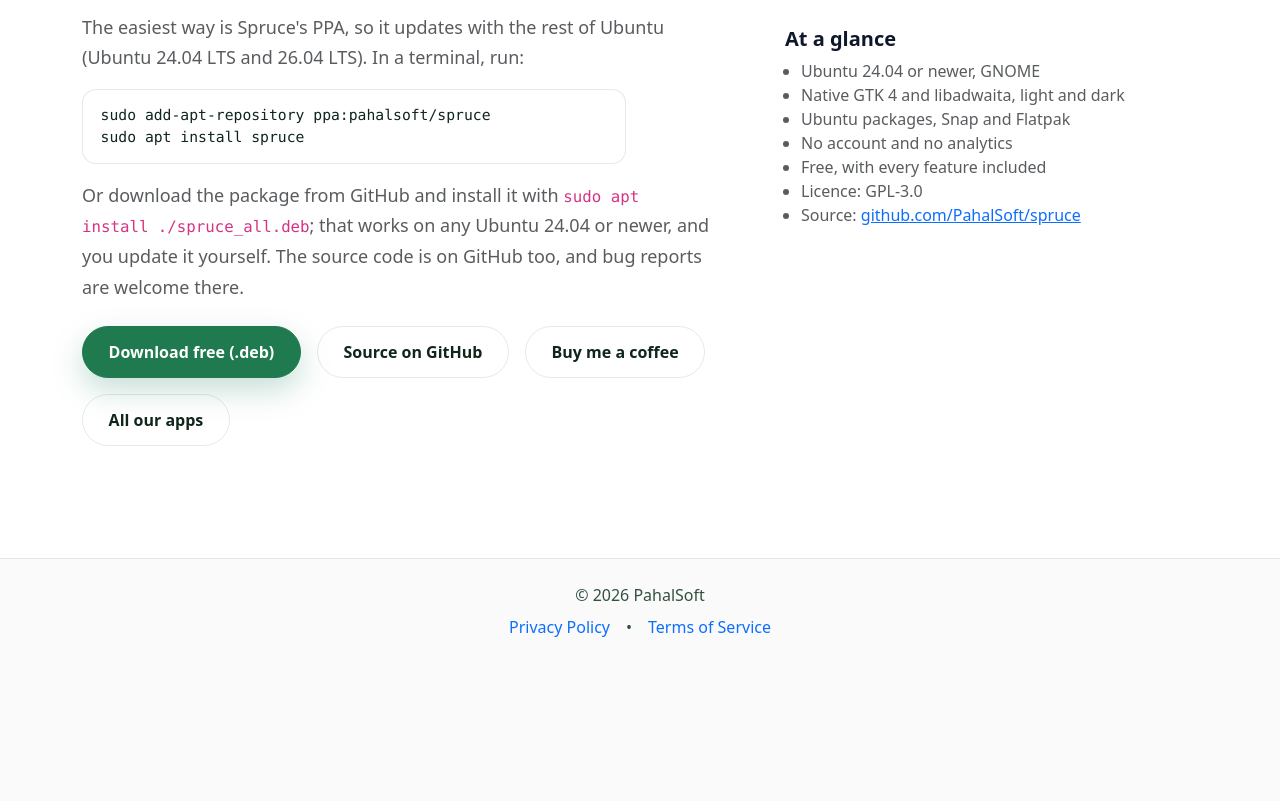
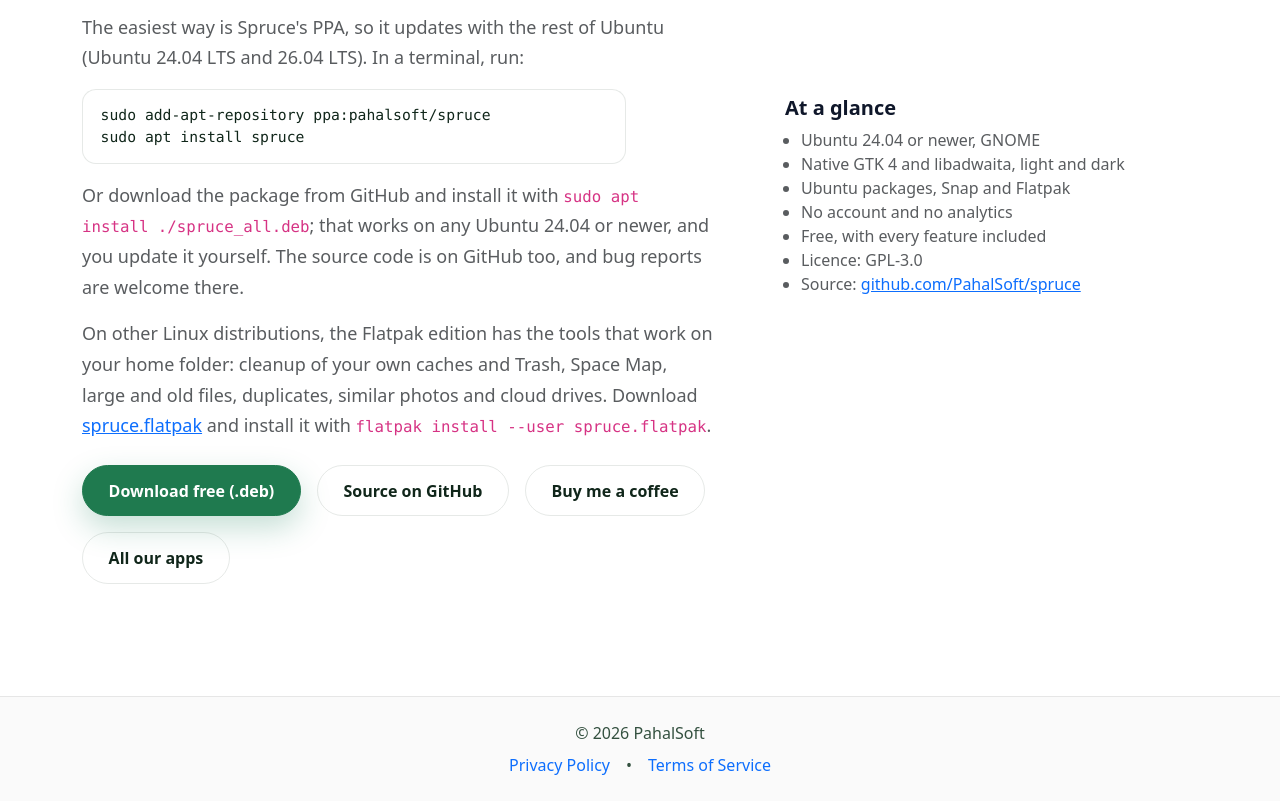
Before and after one commit to PahalSoft/pahalsoft.com, a plain HTML site: page apps/spruce.html in a window 1280 px wide. Shown: the part 7276-8077 px from the top of the page. Before the commit the page ends 7939 px from the top, so only its background shows below. Drawn offline with nearby package versions, Linux system fonts and the light colour scheme; files whose address does not match are found by name.

Commit message:
Spruce: the Flatpak edition
Co-Authored-By: Claude Opus 5.5 <noreply@anthropic.com>

```diff
--- a/apps/spruce.html
+++ b/apps/spruce.html
@@ -438,6 +438,13 @@ sudo apt install spruce</code></pre>
             or newer, and you update it yourself. The source code is on GitHub too, and
             bug reports are welcome there.
           </p>
+          <p class="text-muted">
+            On other Linux distributions, the Flatpak edition has the tools that work on your
+            home folder: cleanup of your own caches and Trash, Space Map, large and old files,
+            duplicates, similar photos and cloud drives. Download
+            <a href="https://github.com/PahalSoft/spruce/releases/latest/download/spruce.flatpak">spruce.flatpak</a>
+            and install it with <code>flatpak install --user spruce.flatpak</code>.
+          </p>
           <div class="mmw-cta d-flex flex-wrap gap-3 mt-4">
             <a class="btn btn-primary" href="https://github.com/PahalSoft/spruce/releases/latest/download/spruce_all.deb">Download free (.deb)</a>
             <a class="btn btn-outline-dark" href="https://github.com/PahalSoft/spruce">Source on GitHub</a>
```
